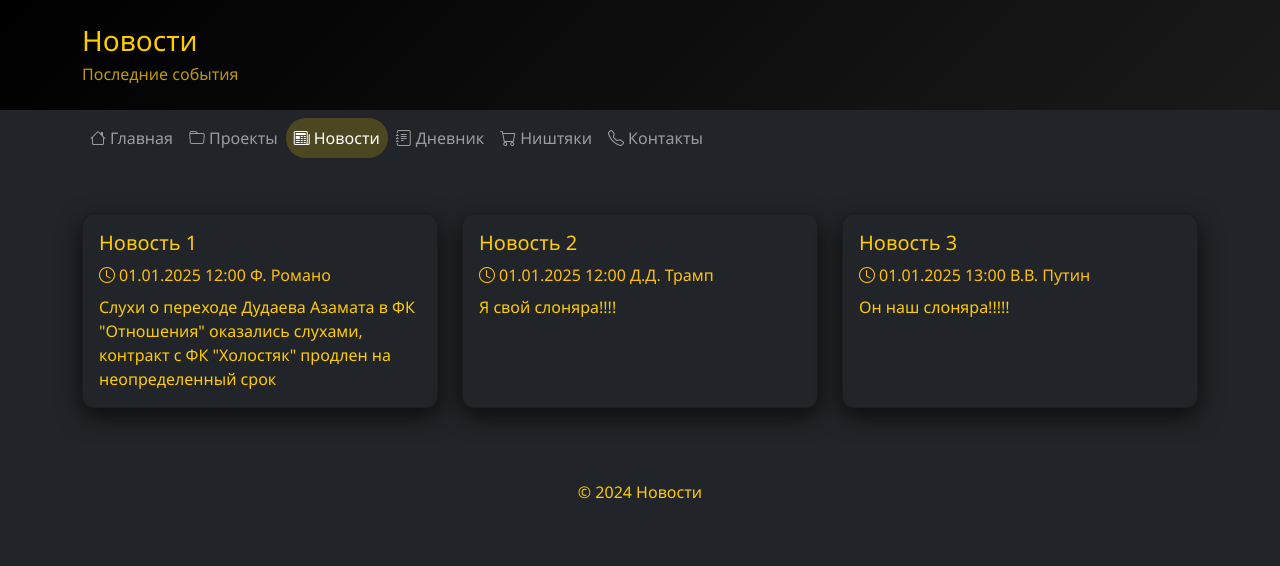
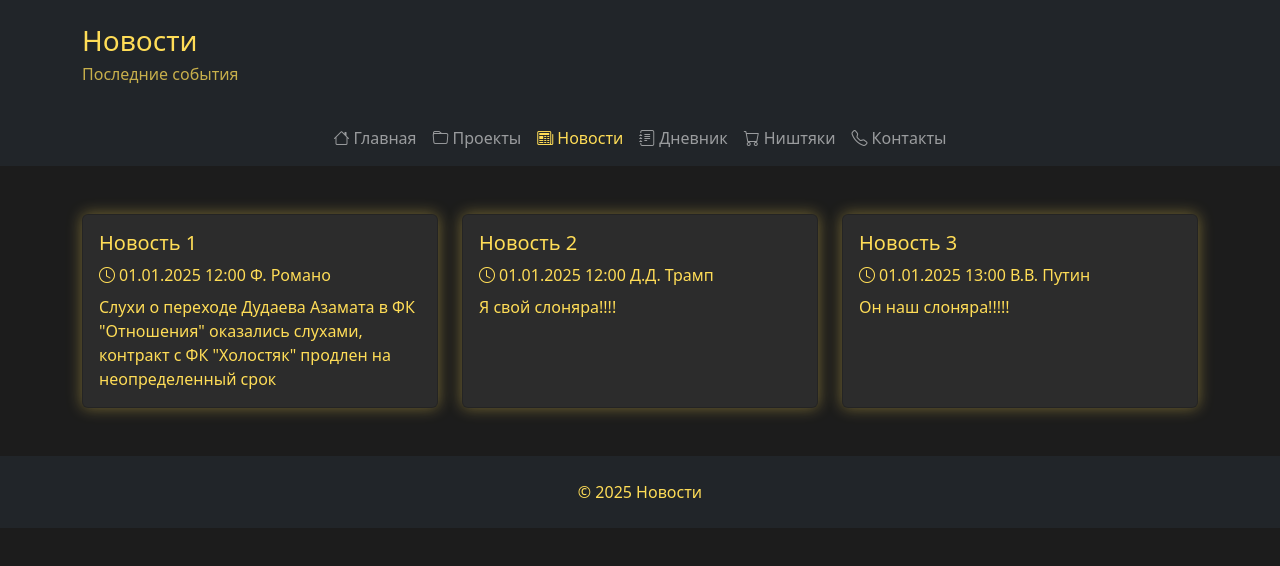
Before and after one commit to vengeannnce/myweb, a plain HTML site: page pages/news.html in a window 1280 px wide. Drawn offline with nearby package versions, Linux system fonts and the light colour scheme.

Commit message:
Update news.html

```diff
--- a/pages/news.html
+++ b/pages/news.html
@@ -6,16 +6,21 @@
 <title>Новости - Дудаев Азамат</title>
 <link href="https://cdn.jsdelivr.net/npm/bootstrap@5.3.2/dist/css/bootstrap.min.css" rel="stylesheet">
 <link rel="stylesheet" href="https://cdn.jsdelivr.net/npm/bootstrap-icons@1.11.1/font/bootstrap-icons.css">
-<link rel="stylesheet" href="../style/styles.css">
+<style>
+body { background-color: #1c1c1c; color: #ffdd57; }
+.card { background-color: #2c2c2c; color: #ffdd57; }
+.shadow-bat { box-shadow: 0 0 15px rgba(255, 221, 87, 0.4); }
+.text-warning { color: #ffdd57 !important; }
+a.nav-link.active { color: #ffdd57 !important; }
+</style>
 </head>
-<body class="bg-dark text-yellow">
-
+<body>
 <div class="container-fluid p-0">
 
-<header class="bg-batman text-yellow py-4">
+<header class="bg-dark text-warning py-4">
     <div class="container">
-        <h1 class="h3 mb-1">Новости</h1>
-        <p class="mb-0 opacity-75">Последние события</p>
+        <h1 class="h3 mb-1 text-warning">Новости</h1>
+        <p class="mb-0 opacity-75 text-warning">Последние события</p>
     </div>
 </header>
 
@@ -25,7 +30,7 @@
             <span class="navbar-toggler-icon"></span>
         </button>
         <div class="collapse navbar-collapse" id="navbarNav">
-            <ul class="navbar-nav">
+            <ul class="navbar-nav mx-auto">
                 <li class="nav-item"><a class="nav-link" href="../index.html"><i class="bi bi-house me-1"></i>Главная</a></li>
                 <li class="nav-item"><a class="nav-link" href="projects.html"><i class="bi bi-folder me-1"></i>Проекты</a></li>
                 <li class="nav-item"><a class="nav-link active" href="news.html"><i class="bi bi-newspaper me-1"></i>Новости</a></li>
@@ -40,7 +45,7 @@
 <main class="container my-5">
     <div class="row g-4">
         <div class="col-md-4">
-            <div class="card bg-dark text-yellow shadow-bat h-100">
+            <div class="card shadow-bat h-100">
                 <div class="card-body">
                     <h5 class="card-title">Новость 1</h5>
                     <p class="text-warning mb-2"><i class="bi bi-clock me-1"></i>01.01.2025 12:00 Ф. Романо</p>
@@ -49,7 +54,7 @@
             </div>
         </div>
         <div class="col-md-4">
-            <div class="card bg-dark text-yellow shadow-bat h-100">
+            <div class="card shadow-bat h-100">
                 <div class="card-body">
                     <h5 class="card-title">Новость 2</h5>
                     <p class="text-warning mb-2"><i class="bi bi-clock me-1"></i>01.01.2025 12:00 Д.Д. Трамп</p>
@@ -58,7 +63,7 @@
             </div>
         </div>
         <div class="col-md-4">
-            <div class="card bg-dark text-yellow shadow-bat h-100">
+            <div class="card shadow-bat h-100">
                 <div class="card-body">
                     <h5 class="card-title">Новость 3</h5>
                     <p class="text-warning mb-2"><i class="bi bi-clock me-1"></i>01.01.2025 13:00 В.В. Путин</p>
@@ -69,12 +74,11 @@
     </div>
 </main>
 
-<footer class="bg-dark text-yellow py-4 text-center">
-    &copy; 2024 Новости
+<footer class="bg-dark text-warning py-4 text-center">
+    &copy; 2025 Новости
 </footer>
 
 </div>
-
 <script src="https://cdn.jsdelivr.net/npm/bootstrap@5.3.2/dist/js/bootstrap.bundle.min.js"></script>
 </body>
 </html>
```
